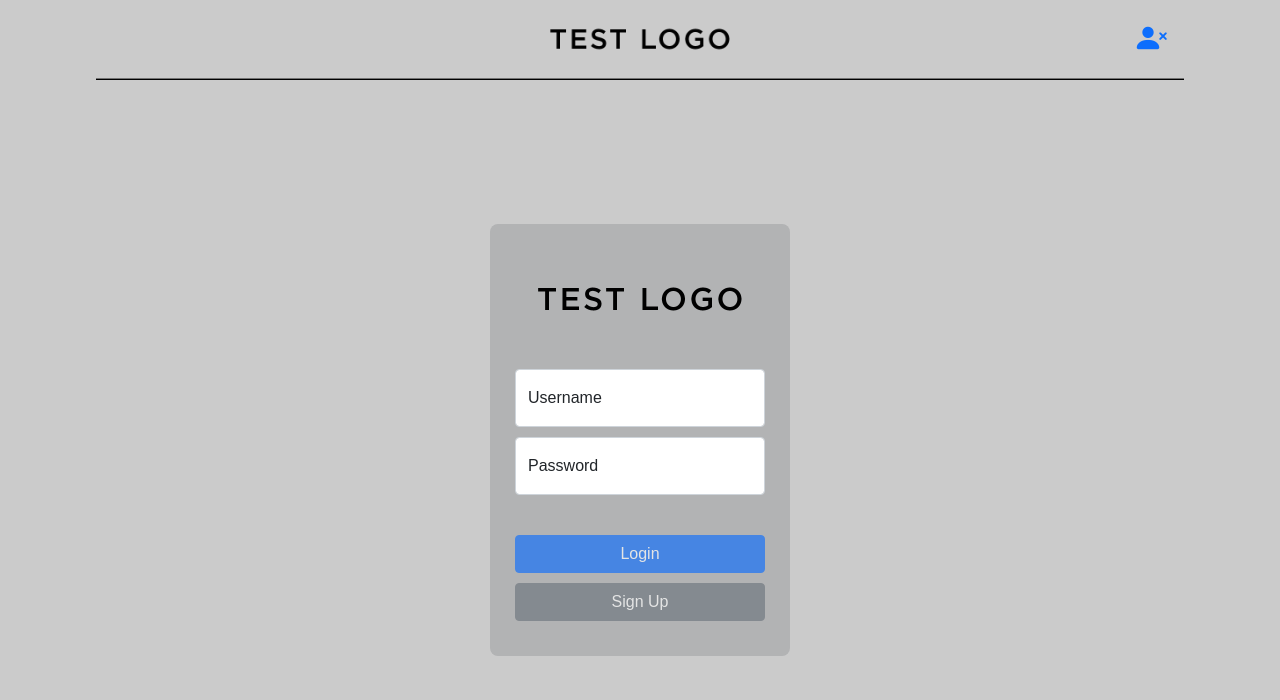
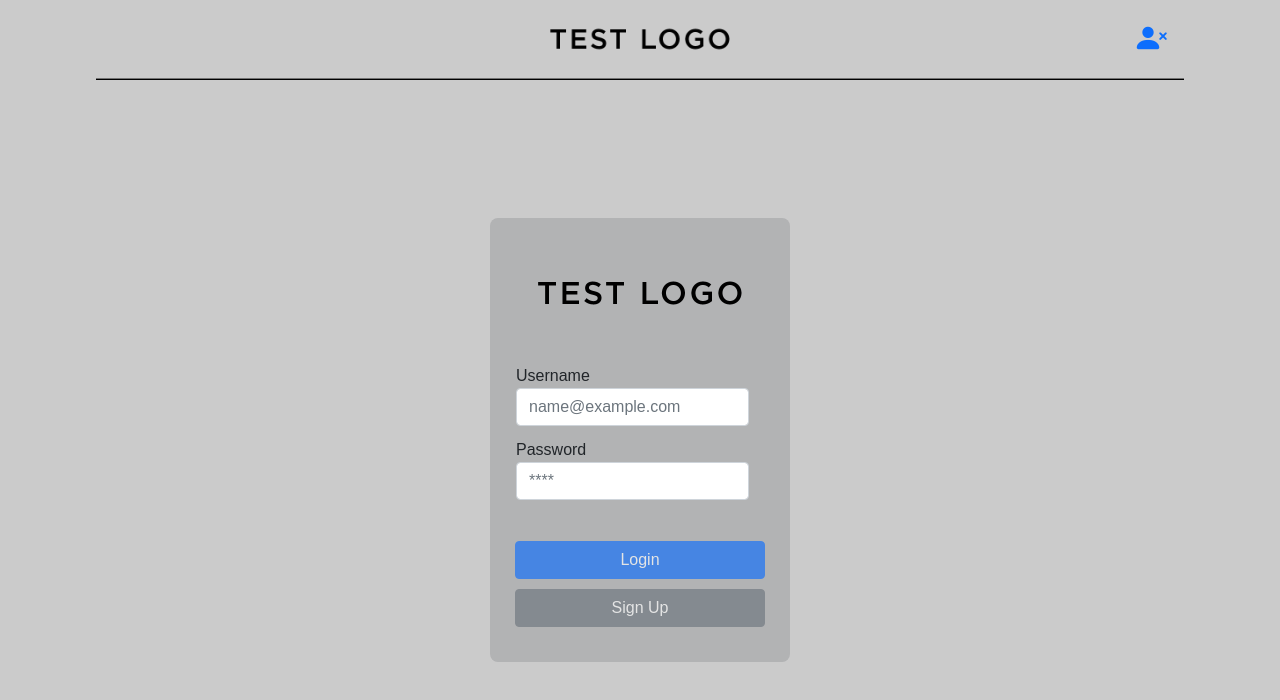
Before and after one commit to AntonioSanjuan/mtg-counter, a React (Create React App) app: page /login in a window 1280 px wide. Shown: the top 700 px of the page. Built offline with nearby package versions, Linux system fonts and the light colour scheme; no server answers.

Commit message:
fix: a11y issue solved

```diff
--- a/src/pages/Login/Login.scss
+++ b/src/pages/Login/Login.scss
@@ -16,11 +16,17 @@
   form > div {
     padding-bottom: 10px;
   }
+
   width: 300px;
   padding:25px;
 
   border-radius: 1vh;
   background-color: var(--app-card-background-color);
+
+  .form-floating>label {
+    position: inherit;
+    padding: 0;
+  }
 }
 
 .Login_Logo {
--- a/src/pages/Login/Login.tsx
+++ b/src/pages/Login/Login.tsx
@@ -63,6 +63,8 @@ function LoginPage() {
           <form onSubmit={formik.handleSubmit}>
             <div className="form-floating">
 
+              <label htmlFor="username">
+                Username
                 <input
                   type="email"
                   id="username"
@@ -73,9 +75,6 @@ function LoginPage() {
                   className="form-control"
                   placeholder="name@example.com"
                 />
-              <label htmlFor="username">
-                Username
-
               </label>
               {
               formik.touched.username && formik.errors.username
@@ -83,6 +82,8 @@ function LoginPage() {
             }
             </div>
             <div className="form-floating">
+              <label htmlFor="password">
+                Password
                 <input
                   type="password"
                   id="password"
@@ -93,8 +94,6 @@ function LoginPage() {
                   className="form-control"
                   placeholder="****"
                 />
-              <label htmlFor="password">
-                Password
               </label>
               {
               formik.touched.password && formik.errors.password
```
Lines whose indentation alone changed are shown as unchanged.
